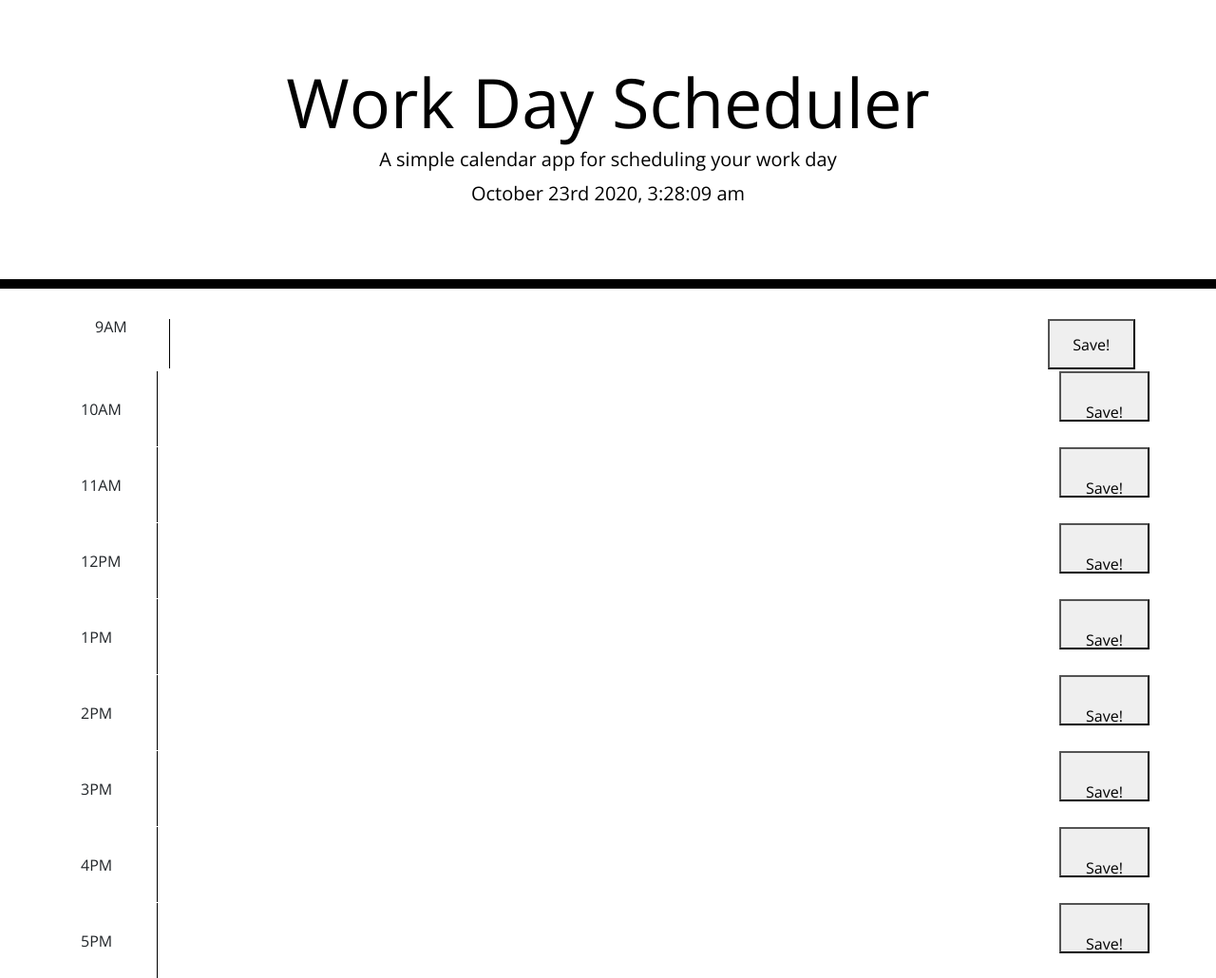
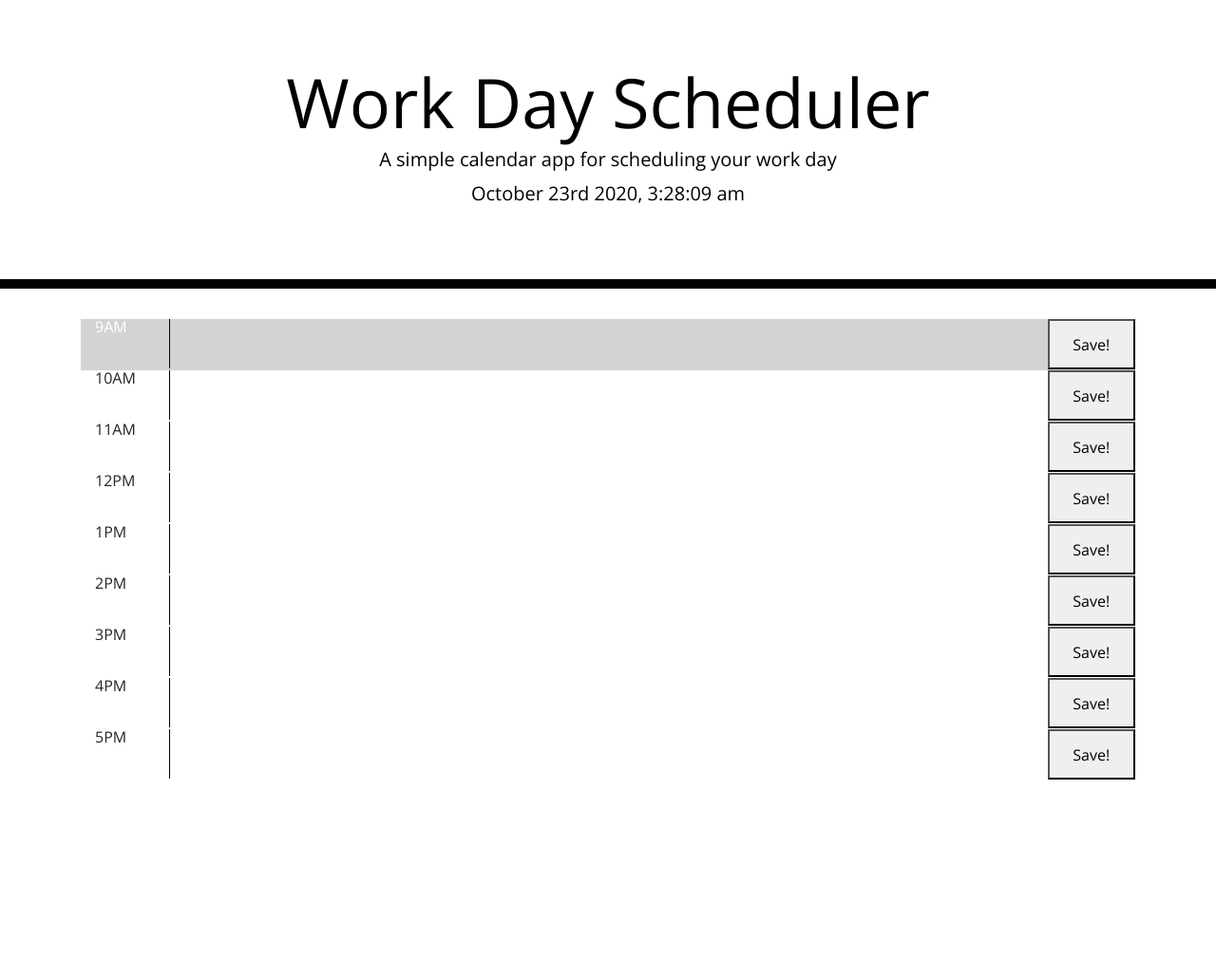
Before and after one commit to gsteed1677/workday-scheduler, a plain HTML site: page Develop/index.html in a window 1280 px wide. Shown: the whole page at 95% size. After the commit the page ends 822 px from the top, so only its background shows below. Drawn offline with nearby package versions, Linux system fonts and the light colour scheme.

Commit message:
built out logic, just need to create and add on

```diff
--- a/Develop/index.html
+++ b/Develop/index.html
@@ -30,7 +30,7 @@
       <p id="currentDay" class="lead"></p>
     </header>
     <div class="container">
-      <div id="9am" class="rows localTime">
+      <div id="9am" class="rows localTime" data-hour ="9">
         <div class="col-md-1 ourTime">
           9AM
         </div>
@@ -41,7 +41,7 @@
         </button>
         </div>
 
-        <div id="10am" class="row localTime">
+        <div id="10am" class="rows localTime" data-hour ="10">
           <div class="col-md-1 ourTime">
             10AM
           </div>
@@ -52,7 +52,7 @@
           </button>
         </div>
 
-          <div id="11am" class="row localTime">
+          <div id="11am" class="rows localTime" data-hour ="11">
             <div class="col-md-1 ourTime">
               11AM
             </div>
@@ -63,7 +63,7 @@
             </button>
           </div>
 
-            <div id="12pm" class="row localTime">
+            <div id="12pm" class="rows localTime" data-hour ="12">
               <div class="col-md-1 ourTime">
                 12PM
               </div>
@@ -74,7 +74,7 @@
               </button>
             </div>
 
-              <div id="1pm" class="row localTime">
+              <div id="1pm" class="rows localTime" data-hour ="13">
                 <div class="col-md-1 ourTime">
                   1PM
                 </div>
@@ -85,7 +85,7 @@
                 </button>
               </div>
 
-                <div id="2pm" class="row localTime">
+                <div id="2pm" class="rows localTime" data-hour ="14">
                   <div class="col-md-1 ourTime">
                     2PM
                   </div>
@@ -96,7 +96,7 @@
                   </button>
                 </div>
 
-                  <div id="3pm" class="row localTime">
+                  <div id="3pm" class="rows localTime" data-hour ="15">
                     <div class="col-md-1 ourTime">
                       3PM
                     </div>
@@ -107,7 +107,7 @@
                     </button>
                   </div>
 
-                    <div id="4pm" class="row localTime">
+                    <div id="4pm" class="rows localTime" data-hour ="16">
                       <div class="col-md-1 ourTime">
                         4PM
                       </div>
@@ -118,7 +118,7 @@
                       </button>
                     </div>
 
-                      <div id="5pm" class="row localTime">
+                      <div id="5pm" class="rows localTime" data-hour ="17">
                         <div class="col-md-1 ourTime">
                           5PM
                         </div>
--- a/Develop/script.js
+++ b/Develop/script.js
@@ -17,18 +17,28 @@ document.getElementById("currentDay").innerHTML = date;
 //onClick event listener to the buttons
 $(".clickEvent").on("click", function(){
     var text = $(this).siblings(".textArea").val()
-console.log(text)
+    console.log(text)
     var time = $(this).parent().attr("id")
-    localStorage.setItem(text, time)
+    localStorage.setItem(time, text)
+    console.log(time)
 });
 
 
 //.each - kind of like a for loop - select a time box and loop over all of them to get that id and convert it into an interager - use the moment.hours and set it to the var to be the current time
+$("#9am textarea").val(localStorage.getItem("9am"))
+//same for the other 8 - using different time slots
 
+if ($("#9am").attr("data-hour")===moment().format("H")) {
+    $("#9am").attr("class", "present");
+} else if ($("#9am").attr("data-hour")< moment().format("H")) {
+    $("#9am").attr("class", "future");
+} else {
+    $("#9am").attr("class", "past");
+}
 
+// for loop for i = 9 and then sub in i for where ever 9 is -- for above function
 
-
-
+//if this "hour // example 9am" = the hour we can return from moment (return the number of that hour 3pm == 15) - just get the hour
 
 
 
```
Also changed, not shown: Develop/style.css (+0 -9 lines). Lines whose indentation alone changed are shown as unchanged.
